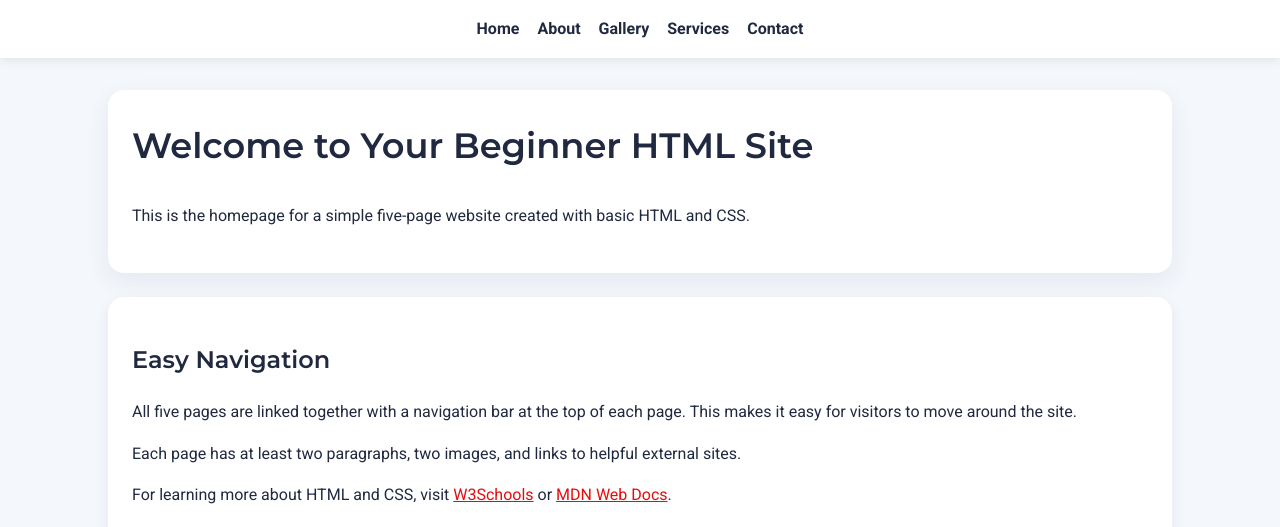
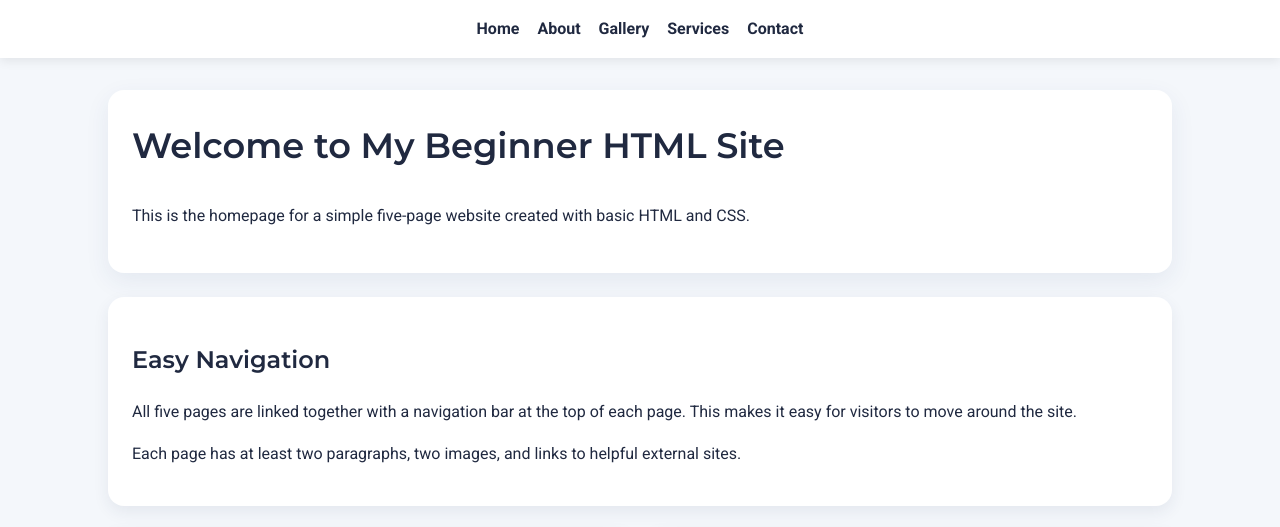
Before and after one commit to RianRafi/MIS455_Assingment_1, a plain HTML site: page index.html in a window 1280 px wide. Shown: the top 527 px of the page. Drawn offline with Linux system fonts and the light colour scheme.

Commit message:
change 1

```diff
--- a/index.html
+++ b/index.html
@@ -21,7 +21,7 @@
 
   <main>
     <section class="page-header">
-      <h1>Welcome to Your Beginner HTML Site</h1>
+      <h1>Welcome to My Beginner HTML Site</h1>
       <p>This is the homepage for a simple five-page website created with basic HTML and CSS.</p>
     </section>
 
@@ -29,7 +29,7 @@
       <h2>Easy Navigation</h2>
       <p>All five pages are linked together with a navigation bar at the top of each page. This makes it easy for visitors to move around the site.</p>
       <p>Each page has at least two paragraphs, two images, and links to helpful external sites.</p>
-      <p>For learning more about HTML and CSS, visit <a href="https://www.w3schools.com" target="_blank" rel="noopener">W3Schools</a> or <a href="https://developer.mozilla.org" target="_blank" rel="noopener">MDN Web Docs</a>.</p>
+      <!-- <p>For learning more about HTML and CSS, visit <a href="https://www.w3schools.com" target="_blank" rel="noopener">W3Schools</a> or <a href="https://developer.mozilla.org" target="_blank" rel="noopener">MDN Web Docs</a>.</p> -->
     </section>
 
     <section class="image-row">
```
